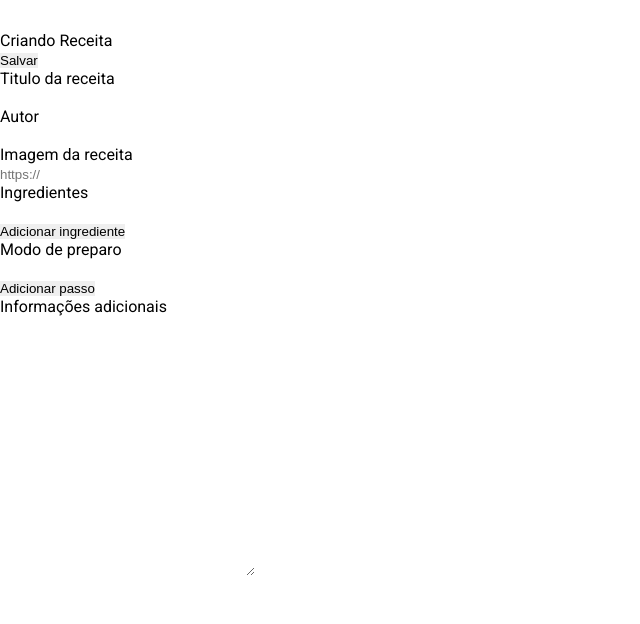
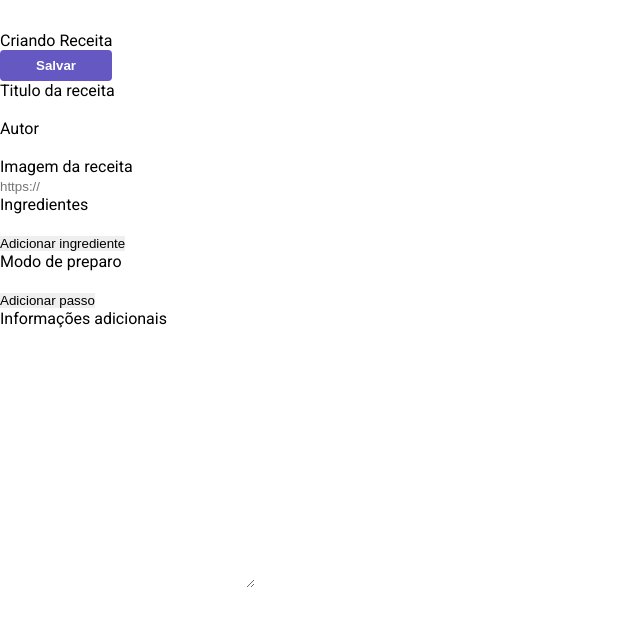
Before and after one commit to AguiarIsaac/foodfy, a website: page src/recipes/edit.njk in a window 1280 px wide. Shown: the whole page, without its empty margins (0-640 px from the left). Drawn offline with nearby package versions, Linux system fonts and the light colour scheme; files that its build step writes are made by us from their sources.

Commit message:
corrections

```diff
--- a/public/css/admin/layout.css
+++ b/public/css/admin/layout.css
@@ -6,3 +6,15 @@
 body {
     font-family: 'Roboto', sans-serif;
 }
+
+
+.header .btn-edit a,
+.title-form button,
+.title a  {
+    background: #6558C3;
+    color: white;
+    text-decoration: none;
+    font-weight: bold;
+    padding: 8px 36px;
+    border-radius: 4px;
+}
--- a/public/css/admin/show.css
+++ b/public/css/admin/show.css
@@ -2,16 +2,6 @@
     display: flex;
     align-items: center;
     justify-content: space-between;
-}
-
-.header .btn-edit a,
-.title-form button {
-    background: #6558C3;
-    color: white;
-    text-decoration: none;
-    font-weight: bold;
-    padding: 8px 36px;
-    border-radius: 4px;
 }
 
 .image-recipe {
```
Also changed, not shown: public/css/admin/index.css (+0 -9 lines).
